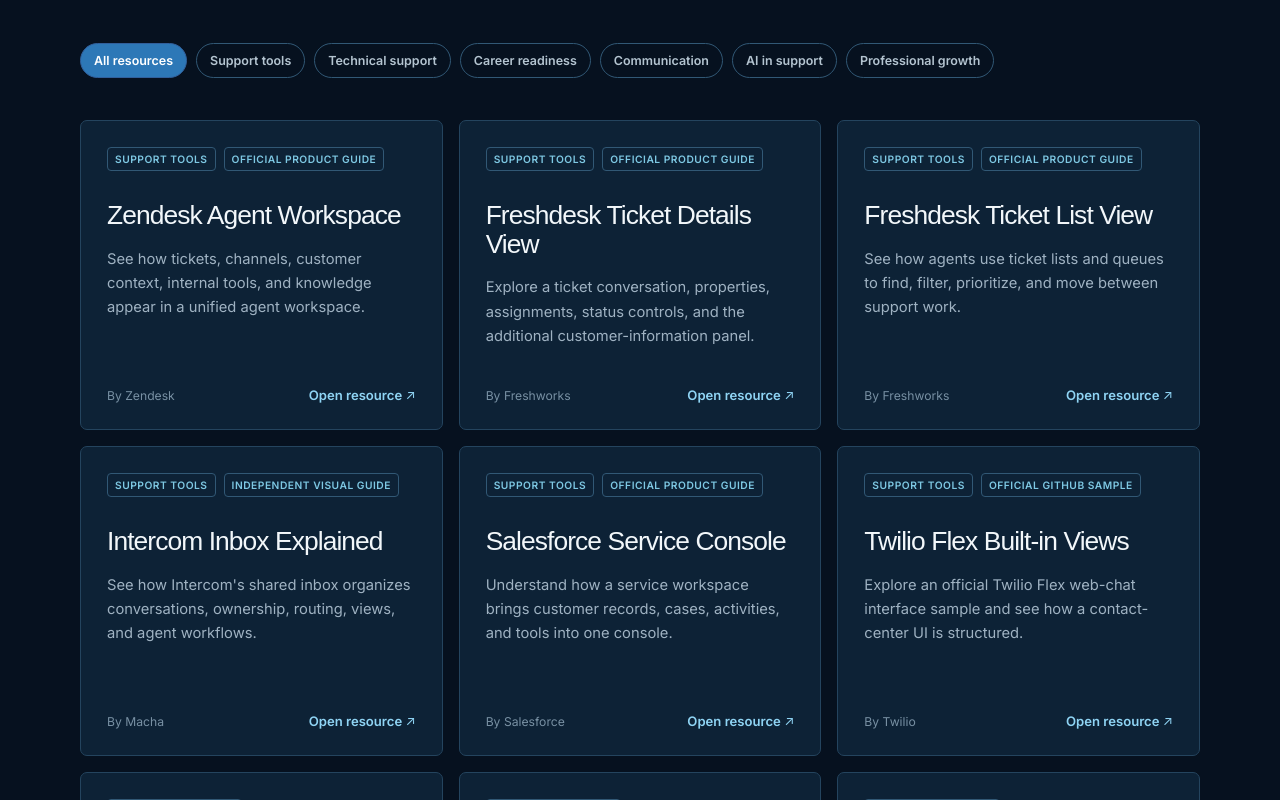
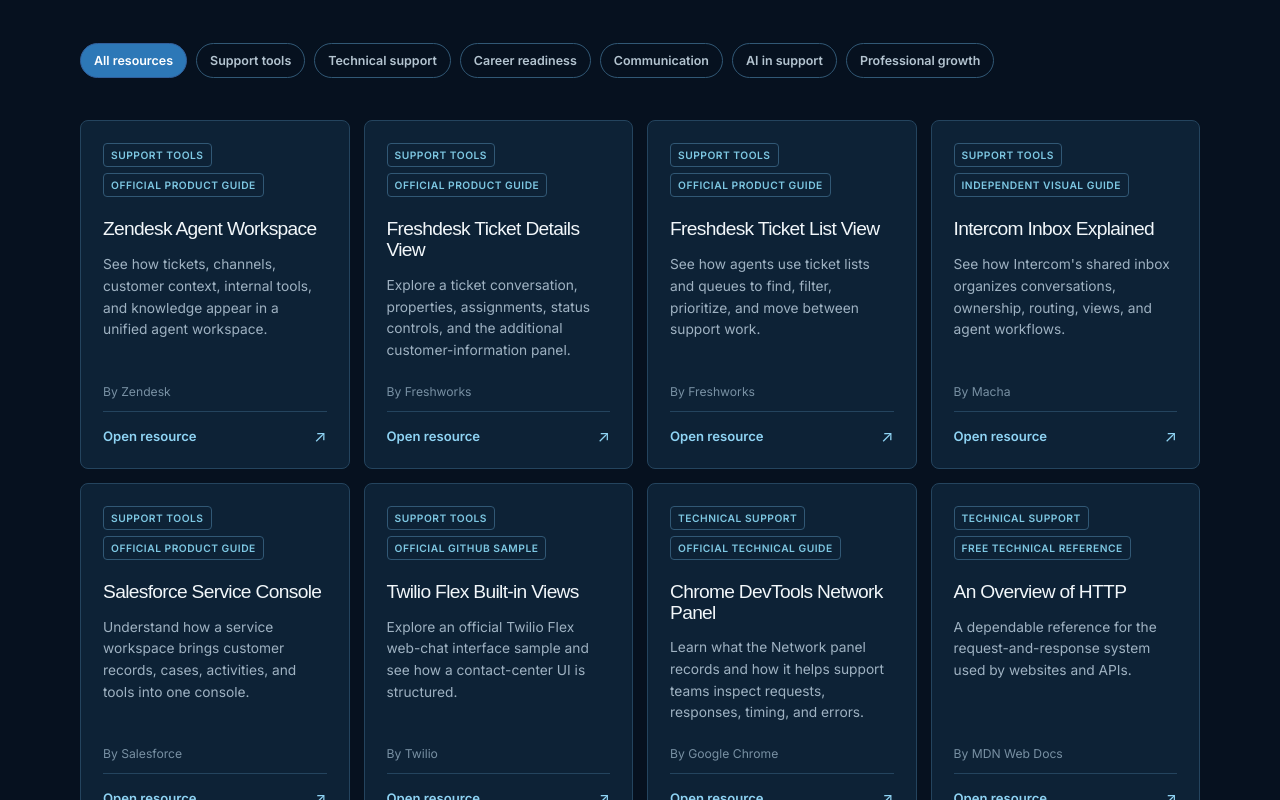
Before and after one commit to TalhaRajput10/bridge, a React (Vite) app: page /resources in a window 1280 px wide. Shown: the part 860-1660 px from the top of the page. Built offline with nearby package versions, Linux system fonts and the light colour scheme; no server answers.

Commit message:
Refine BRIDGE resource cards

```diff
--- a/src/pages/ResourcesPage.css
+++ b/src/pages/ResourcesPage.css
@@ -180,24 +180,37 @@
 
 .resource-grid {
   display: grid;
-  gap: 16px;
-  grid-template-columns: repeat(3, minmax(0, 1fr));
+  gap: 14px;
+  grid-template-columns: repeat(4, minmax(0, 1fr));
 }
 
 .resource-card {
   display: flex;
-  min-height: 310px;
-  padding: 26px;
+  min-width: 0;
+  min-height: 278px;
+  padding: 22px;
   border: 1px solid #d5dce5;
-  border-radius: 7px;
+  border-radius: 8px;
   background: rgb(255 255 255 / 68%);
   flex-direction: column;
+  transition:
+    border-color 180ms ease,
+    box-shadow 180ms ease,
+    transform 180ms ease;
+}
+
+.resource-card:hover {
+  border-color: #47799b;
+  box-shadow: 0 18px 44px rgb(0 0 0 / 18%);
+  transform: translateY(-3px);
 }
 
 .resource-card-meta {
   display: flex;
-  margin-bottom: 30px;
-  gap: 8px;
+  min-height: 48px;
+  margin-bottom: 22px;
+  gap: 6px;
+  align-content: flex-start;
   flex-wrap: wrap;
 }
 
@@ -216,25 +229,23 @@
   margin: 0;
   color: #10213f;
   font-family: var(--home-display, Arial, sans-serif);
-  font-size: 1.65rem;
+  font-size: clamp(1.2rem, 1.45vw, 1.48rem);
   font-weight: 520;
   line-height: 1.08;
   letter-spacing: -0.035em;
 }
 
 .resource-card > p {
-  margin: 17px 0 26px;
+  margin: 14px 0 22px;
   color: #566276;
-  font-size: 0.92rem;
-  line-height: 1.65;
+  font-size: 0.86rem;
+  line-height: 1.58;
 }
 
 .resource-card-footer {
-  display: flex;
+  display: grid;
   margin-top: auto;
-  gap: 16px;
-  align-items: center;
-  justify-content: space-between;
+  gap: 12px;
 }
 
 .resource-card-footer > span {
@@ -243,15 +254,29 @@
 }
 
 .resource-card-footer a {
+  display: flex;
+  width: 100%;
+  padding-top: 14px;
+  border-top: 1px solid #24445e;
   color: #245b9d;
   font-size: 0.82rem;
   font-weight: 700;
+  align-items: center;
+  justify-content: space-between;
   text-decoration: none;
 }
 
 .resource-card-footer a:hover {
-  text-decoration: underline;
-  text-underline-offset: 4px;
+  color: #b9e8fa;
+}
+
+.resource-card-footer a span {
+  font-size: 1rem;
+  transition: transform 180ms ease;
+}
+
+.resource-card-footer a:hover span {
+  transform: translate(2px, -2px);
 }
 
 .resource-empty {
@@ -304,6 +329,12 @@
   margin: 0;
   color: #667084;
   font-size: 0.82rem;
+}
+
+@media (max-width: 1180px) {
+  .resource-grid {
+    grid-template-columns: repeat(3, minmax(0, 1fr));
+  }
 }
 
 @media (max-width: 960px) {
--- a/src/pages/ResourcesPage.jsx
+++ b/src/pages/ResourcesPage.jsx
@@ -107,7 +107,12 @@
                 <p>{resource.description}</p>
                 <div className="resource-card-footer">
                   <span>By {resource.provider}</span>
-                  <a href={resource.url} target="_blank" rel="noreferrer">
+                  <a
+                    href={resource.url}
+                    target="_blank"
+                    rel="noreferrer"
+                    aria-label={`Open ${resource.title} in a new tab`}
+                  >
                     Open resource <span aria-hidden="true">↗</span>
                   </a>
                 </div>
```
